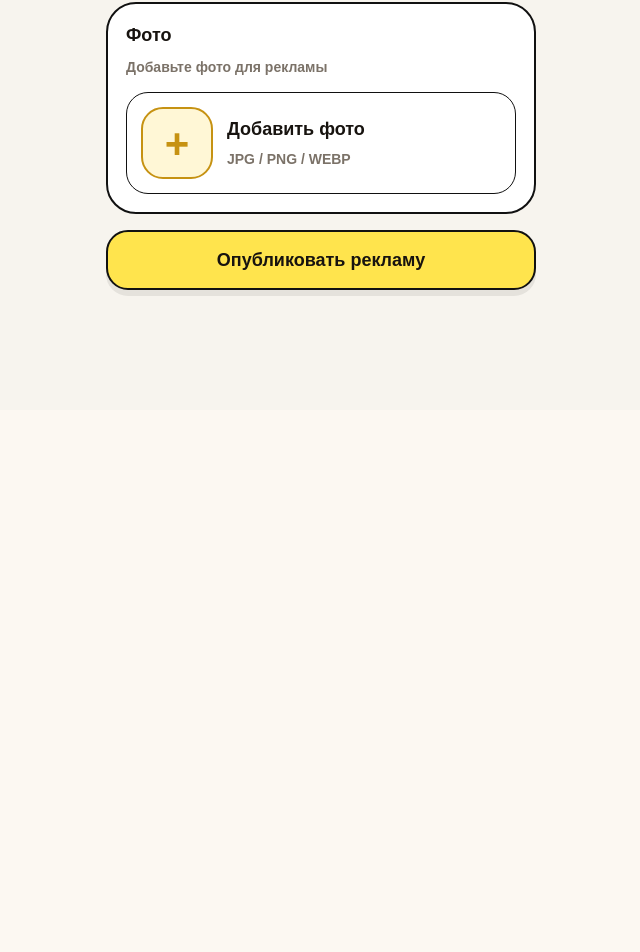
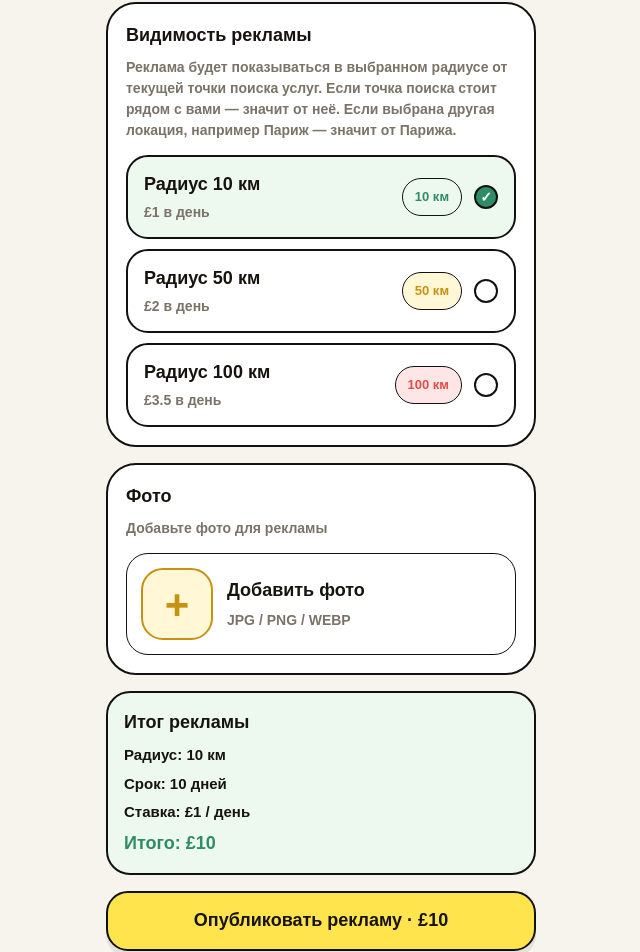
Before and after one commit to bellasalon4u-source/mapbookapp, a Next.js app: page /profile/promotions/new in a window 1280 px wide. Shown: the part 693-1645 px from the top of the page, without its empty margins (319-959 px from the left). Before the commit the page ends 1103 px from the top, so only its background shows below. Built offline with nearby package versions, Linux system fonts and the light colour scheme.

Commit message:
add promotion radius targeting and pricing rules

```diff
--- a/app/profile/promotions/new/page.tsx
+++ b/app/profile/promotions/new/page.tsx
@@ -1,7 +1,43 @@
 'use client';
 
-import { useRef, useState } from 'react';
+import { useRef, useState, type ChangeEvent } from 'react';
 import { useRouter } from 'next/navigation';
+
+type RadiusOption = {
+  id: '10' | '50' | '100';
+  label: string;
+  km: number;
+  pricePerDay: number;
+  color: string;
+  bg: string;
+};
+
+const radiusOptions: RadiusOption[] = [
+  {
+    id: '10',
+    label: '10 км',
+    km: 10,
+    pricePerDay: 1.0,
+    color: '#2f8c67',
+    bg: '#edf9ef',
+  },
+  {
+    id: '50',
+    label: '50 км',
+    km: 50,
+    pricePerDay: 2.0,
+    color: '#c69212',
+    bg: '#fff7d6',
+  },
+  {
+    id: '100',
+    label: '100 км',
+    km: 100,
+    pricePerDay: 3.5,
+    color: '#e44b4b',
+    bg: '#ffe6e6',
+  },
+];
 
 export default function NewPromotionPage() {
   const router = useRouter();
@@ -11,15 +47,21 @@ export default function NewPromotionPage() {
   const [description, setDescription] = useState('');
   const [discountText, setDiscountText] = useState('');
   const [price, setPrice] = useState('');
-  const [days, setDays] = useState(7);
+  const [days, setDays] = useState(10);
+  const [radius, setRadius] = useState<RadiusOption['id']>('10');
   const [photoName, setPhotoName] = useState('');
   const [isSuccess, setIsSuccess] = useState(false);
+
+  const selectedRadius =
+    radiusOptions.find((item) => item.id === radius) || radiusOptions[0];
+
+  const totalPrice = Number((selectedRadius.pricePerDay * days).toFixed(2));
 
   const handleOpenFilePicker = () => {
     fileInputRef.current?.click();
   };
 
-  const handlePhotoSelected = (event: React.ChangeEvent<HTMLInputElement>) => {
+  const handlePhotoSelected = (event: ChangeEvent<HTMLInputElement>) => {
     const file = event.target.files?.[0];
     if (!file) return;
     setPhotoName(file.name);
@@ -279,13 +321,136 @@ export default function NewPromotionPage() {
                   fontWeight: 900,
                 }}
               >
-                <option value={1}>1</option>
-                <option value={3}>3</option>
-                <option value={5}>5</option>
-                <option value={7}>7</option>
-                <option value={14}>14</option>
+                {Array.from({ length: 21 }, (_, index) => index + 10).map((day) => (
+                  <option key={day} value={day}>
+                    {day}
+                  </option>
+                ))}
               </select>
             </div>
+          </div>
+        </div>
+
+        <div
+          style={{
+            marginTop: 16,
+            borderRadius: 30,
+            border: '2px solid #111111',
+            background: '#fff',
+            padding: 18,
+          }}
+        >
+          <div
+            style={{
+              fontSize: 18,
+              fontWeight: 900,
+              color: '#17130f',
+              marginBottom: 8,
+            }}
+          >
+            Видимость рекламы
+          </div>
+
+          <div
+            style={{
+              fontSize: 14,
+              lineHeight: 1.5,
+              color: '#7b7268',
+              fontWeight: 700,
+              marginBottom: 14,
+            }}
+          >
+            Реклама будет показываться в выбранном радиусе от текущей точки поиска услуг.
+            Если точка поиска стоит рядом с вами — значит от неё. Если выбрана другая
+            локация, например Париж — значит от Парижа.
+          </div>
+
+          <div
+            style={{
+              display: 'grid',
+              gap: 10,
+            }}
+          >
+            {radiusOptions.map((option) => {
+              const active = radius === option.id;
+
+              return (
+                <button
+                  key={option.id}
+                  type="button"
+                  onClick={() => setRadius(option.id)}
+                  style={{
+                    width: '100%',
+                    borderRadius: 22,
+                    border: '2px solid #111111',
+                    background: active ? option.bg : '#fff',
+                    padding: '14px 16px',
+                    display: 'grid',
+                    gridTemplateColumns: '1fr auto auto',
+                    gap: 12,
+                    alignItems: 'center',
+                    cursor: 'pointer',
+                    textAlign: 'left',
+                  }}
+                >
+                  <div>
+                    <div
+                      style={{
+                        fontSize: 18,
+                        fontWeight: 900,
+                        color: '#17130f',
+                      }}
+                    >
+                      Радиус {option.label}
+                    </div>
+
+                    <div
+                      style={{
+                        marginTop: 4,
+                        fontSize: 14,
+                        color: '#7b7268',
+                        fontWeight: 700,
+                      }}
+                    >
+                      £{option.pricePerDay} в день
+                    </div>
+                  </div>
+
+                  <div
+                    style={{
+                      borderRadius: 999,
+                      border: '1.5px solid #111111',
+                      background: option.bg,
+                      color: option.color,
+                      padding: '8px 12px',
+                      fontSize: 13,
+                      fontWeight: 900,
+                      whiteSpace: 'nowrap',
+                    }}
+                  >
+                    {option.label}
+                  </div>
+
+                  <div
+                    style={{
+                      width: 24,
+                      height: 24,
+                      borderRadius: 999,
+                      border: '2px solid #111111',
+                      background: active ? option.color : '#fff',
+                      color: '#fff',
+                      fontSize: 14,
+                      fontWeight: 900,
+                      display: 'flex',
+                      alignItems: 'center',
+                      justifyContent: 'center',
+                    }}
+                  >
+                    {active ? '✓' : ''}
+                  </div>
+                </button>
+              );
+            })}
           </div>
         </div>
 
@@ -391,6 +556,44 @@ export default function NewPromotionPage() {
           </button>
         </div>
 
+        <div
+          style={{
+            marginTop: 16,
+            borderRadius: 24,
+            border: '2px solid #111111',
+            background: selectedRadius.bg,
+            padding: 16,
+          }}
+        >
+          <div
+            style={{
+              fontSize: 18,
+              fontWeight: 900,
+              color: '#17130f',
+              marginBottom: 8,
+            }}
+          >
+            Итог рекламы
+          </div>
+
+          <div
+            style={{
+              display: 'grid',
+              gap: 6,
+              fontSize: 15,
+              fontWeight: 800,
+              color: '#17130f',
+            }}
+          >
+            <div>Радиус: {selectedRadius.label}</div>
+            <div>Срок: {days} дней</div>
+            <div>Ставка: £{selectedRadius.pricePerDay} / день</div>
+            <div style={{ color: selectedRadius.color, fontSize: 18 }}>
+              Итого: £{totalPrice}
+            </div>
+          </div>
+        </div>
+
         <button
           type="button"
           onClick={handlePublish}
@@ -408,7 +611,7 @@ export default function NewPromotionPage() {
             boxShadow: '0 6px 0 rgba(17,17,17,0.08)',
           }}
         >
-          Опубликовать рекламу
+          Опубликовать рекламу · £{totalPrice}
         </button>
 
         {isSuccess ? (
```
